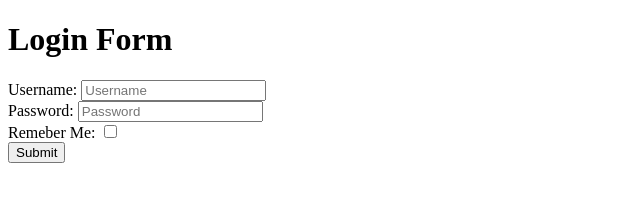
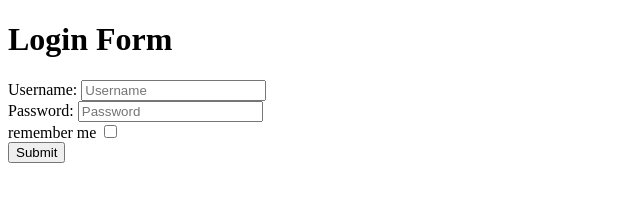
Before and after one commit to acciojob/remember-me-login-form-biswojitbiswal, a website: page main.html in a window 1280 px wide. Shown: the full height of the page, 0-640 px from the left. Drawn offline with Linux system fonts and the light colour scheme.

Commit message:
created a submission

```diff
--- a/main.html
+++ b/main.html
@@ -17,7 +17,7 @@
 		<input type="password" placeholder="Password" id="password" required />
         <br>
 
-        <label for="checkbox">Remeber Me:</label>
+        <label for="checkbox">remember me</label>
 		<input type="checkbox" id="checkbox" />
         <br>
         <input type="submit" id="submit" value="Submit" />
```
